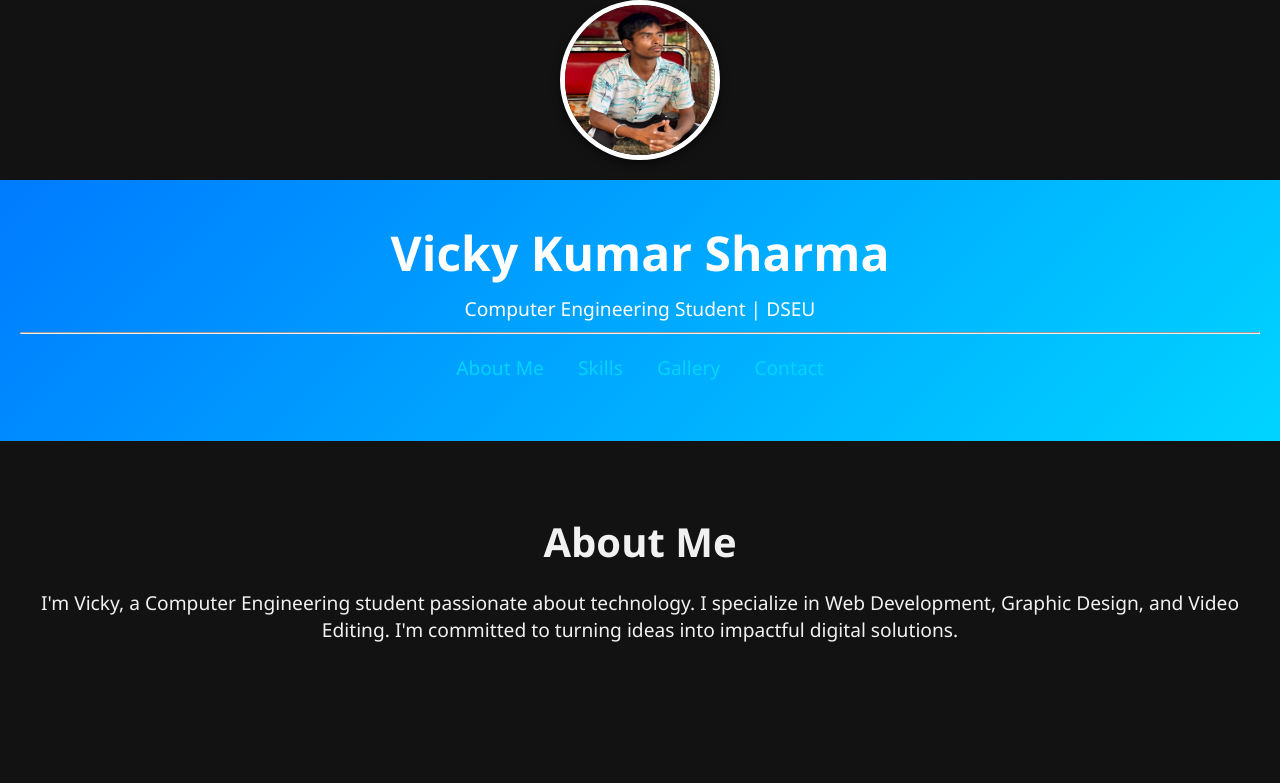
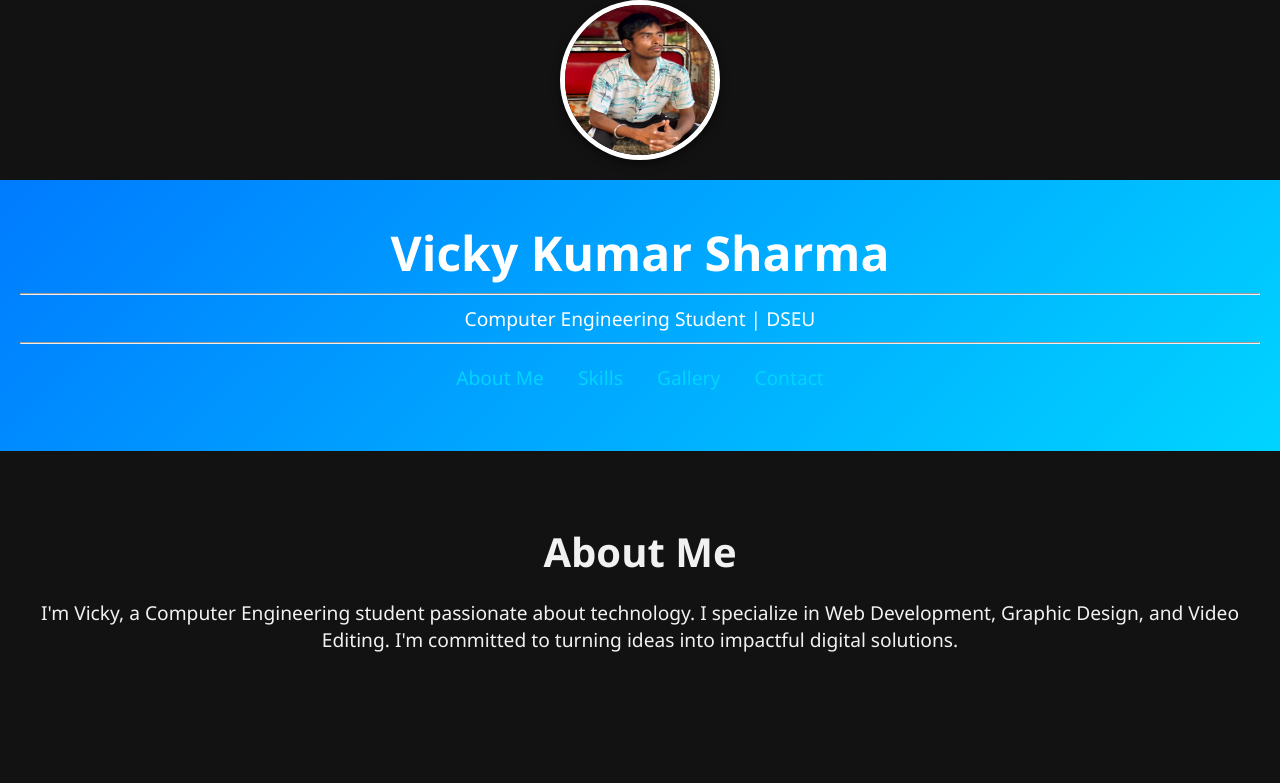
Before and after one commit to vickykuofficial/As_Devloper, a plain HTML site: page index.htm in a window 1280 px wide. Shown: the top 783 px of the page. Drawn offline with Linux system fonts and the light colour scheme.

Commit message:
Update index.htm

```diff
--- a/index.htm
+++ b/index.htm
@@ -122,7 +122,7 @@
 <body>
 
 <header>
-  <h1>Vicky Kumar Sharma</h1>
+  <h1>Vicky Kumar Sharma</h1><hr>
   <p>Computer Engineering Student | DSEU </p><hr>
   <nav>
     <a href="#about">About Me</a>
```
